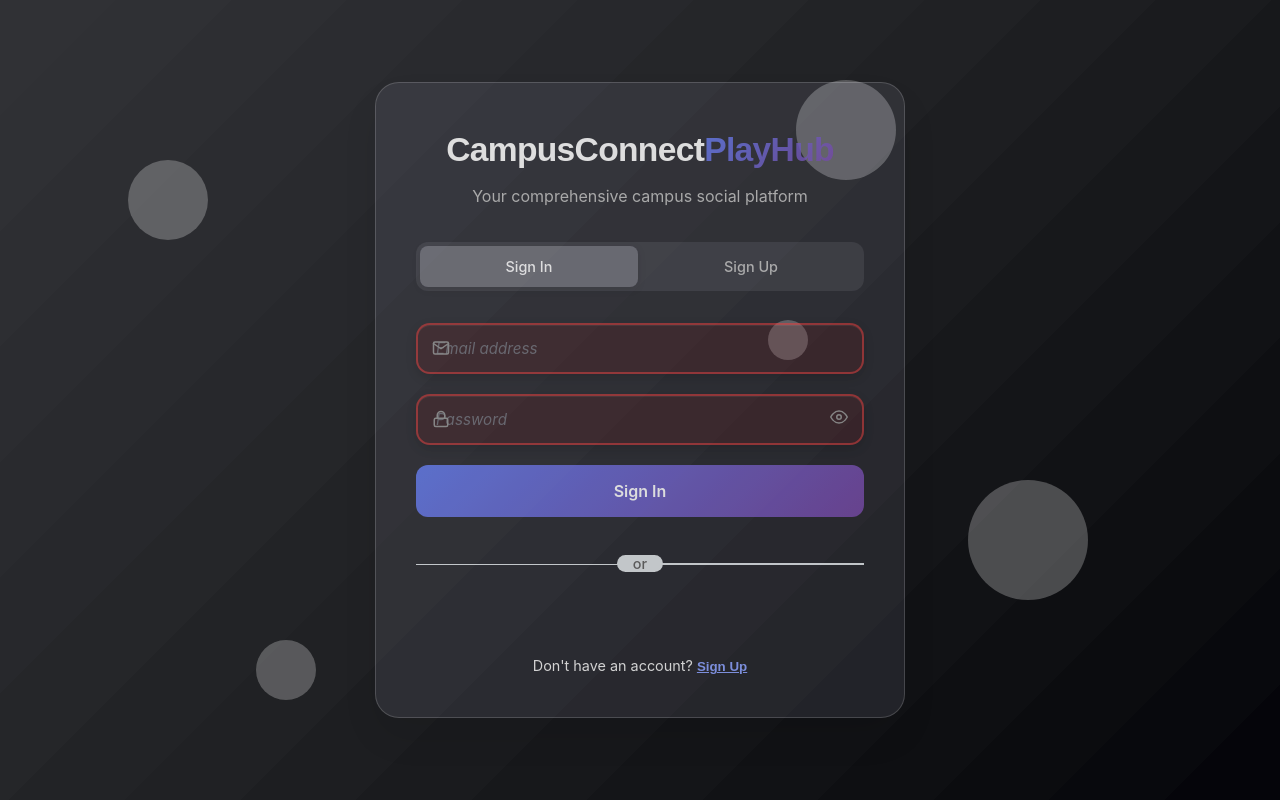
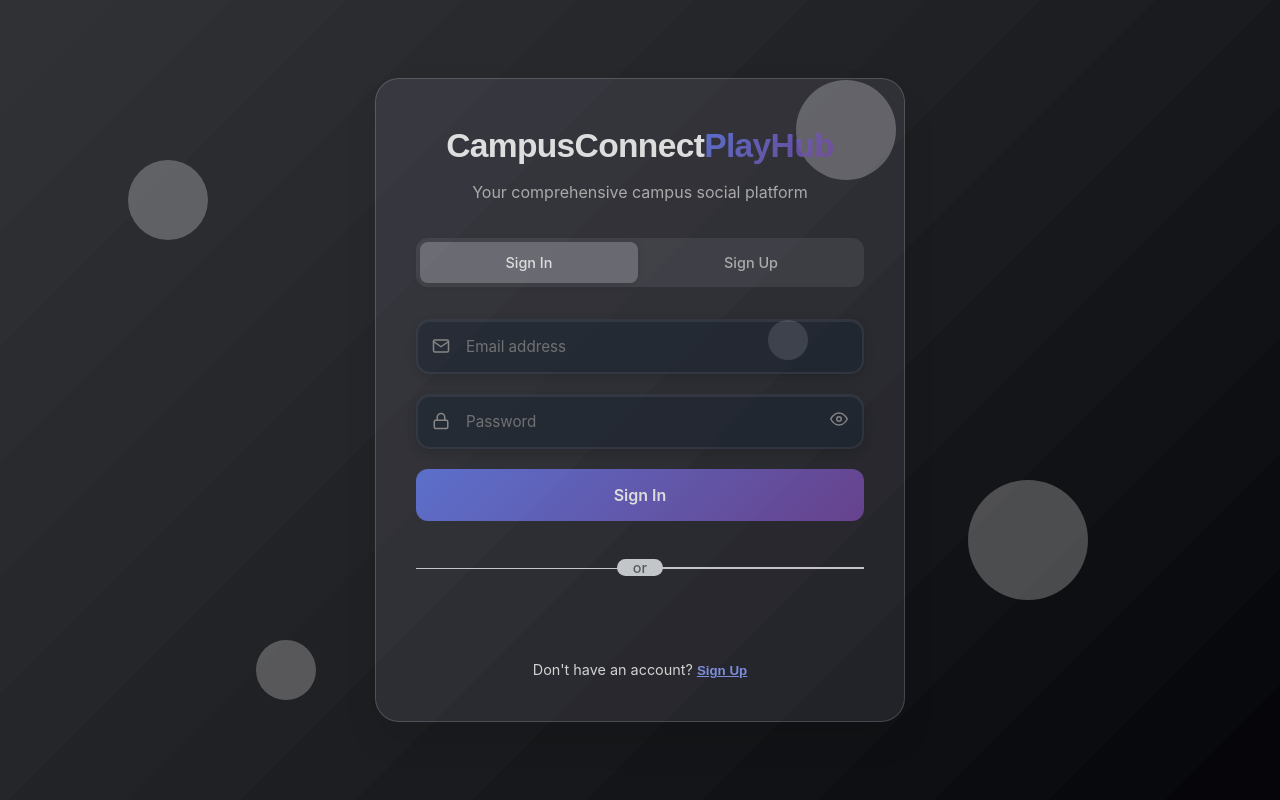
Before and after one commit to sleeping-f/CampusConnectPlayHub, a React (Create React App) app: page /auth in a window 1280 px wide. Built offline with nearby package versions, Linux system fonts and the light colour scheme; no server answers; the HTML template or start-up script is replaced by a standard one.

Commit message:
css clash between auth form and routine form solved

```diff
--- a/src/components/auth/AuthForms.css
+++ b/src/components/auth/AuthForms.css
@@ -3,7 +3,7 @@
   width: 100%;
 }
 
-.form-group {
+.form-group-signup {
   margin-bottom: 20px;
 }
 
@@ -13,7 +13,7 @@
   margin-bottom: 20px;
 }
 
-.form-row .form-group {
+.form-row .form-group-signup {
   flex: 1;
   margin-bottom: 0;
 }
@@ -324,27 +324,27 @@
 }
 
 /* Animation for form elements */
-.form-group {
+.form-group-signup {
   animation: slideInUp 0.3s ease forwards;
 }
 
-.form-group:nth-child(1) {
+.form-group-signup:nth-child(1) {
   animation-delay: 0.1s;
 }
 
-.form-group:nth-child(2) {
+.form-group-signup:nth-child(2) {
   animation-delay: 0.2s;
 }
 
-.form-group:nth-child(3) {
+.form-group-signup:nth-child(3) {
   animation-delay: 0.3s;
 }
 
-.form-group:nth-child(4) {
+.form-group-signup:nth-child(4) {
   animation-delay: 0.4s;
 }
 
-.form-group:nth-child(5) {
+.form-group-signup:nth-child(5) {
   animation-delay: 0.5s;
 }
 
--- a/src/components/auth/LoginForm.js
+++ b/src/components/auth/LoginForm.js
@@ -63,8 +63,9 @@ const LoginForm = () => {
       transition={{ duration: 0.3 }}
     >
       {/* Email Field */}
-      <div className="form-group">
-        <div className="input-wrapper">
+      <div className="form-group-signup">
+        <div className="input-wrapper"
+        >
           <FiMail className="input-icon" />
           <input
             type="email"
@@ -74,12 +75,13 @@ const LoginForm = () => {
             onChange={handleChange}
             required
             className="form-input"
+
           />
         </div>
       </div>
 
       {/* Password Field */}
-      <div className="form-group">
+      <div className="form-group-signup">
         <div className="input-wrapper">
           <FiLock className="input-icon" />
           <input
--- a/src/components/auth/RegisterForm.js
+++ b/src/components/auth/RegisterForm.js
@@ -120,7 +120,7 @@ const RegisterForm = () => {
     >
       {/* Name Fields */}
       <div className="form-row">
-        <div className="form-group">
+        <div className="form-group-signup">
           <div className="input-wrapper">
             <FiUser className="input-icon" />
             <input
@@ -134,7 +134,7 @@ const RegisterForm = () => {
             />
           </div>
         </div>
-        <div className="form-group">
+        <div className="form-group-signup">
           <div className="input-wrapper">
             <FiUser className="input-icon" />
             <input
@@ -151,7 +151,7 @@ const RegisterForm = () => {
       </div>
 
       {/* Email Field */}
-      <div className="form-group">
+      <div className="form-group-signup">
         <div className="input-wrapper">
           <FiMail className="input-icon" />
           <input
@@ -167,7 +167,7 @@ const RegisterForm = () => {
       </div>
 
       {/* Role Selection */}
-      <div className="form-group">
+      <div className="form-group-signup">
         <div className="input-wrapper">
           <FiUser className="input-icon" />
           <select
@@ -188,7 +188,7 @@ const RegisterForm = () => {
 
       {/* Student ID (if student) */}
       {formData.role === 'student' && (
-        <div className="form-group">
+        <div className="form-group-signup">
           <div className="input-wrapper">
             <FiHash className="input-icon" />
             <input
@@ -206,7 +206,7 @@ const RegisterForm = () => {
 
       {/* Department (if student) */}
       {formData.role === 'student' && (
-        <div className="form-group">
+        <div className="form-group-signup">
           <div className="input-wrapper">
             <FiBookOpen className="input-icon" />
             <select
@@ -228,7 +228,7 @@ const RegisterForm = () => {
       )}
 
       {/* Password Fields */}
-      <div className="form-group">
+      <div className="form-group-signup">
         <div className="input-wrapper">
           <FiLock className="input-icon" />
           <input
@@ -250,7 +250,7 @@ const RegisterForm = () => {
         </div>
       </div>
 
-      <div className="form-group">
+      <div className="form-group-signup">
         <div className="input-wrapper">
           <FiLock className="input-icon" />
           <input
--- a/src/components/dashboard/RoutineManager.css
+++ b/src/components/dashboard/RoutineManager.css
@@ -283,6 +283,23 @@
 .form-group input,
 .form-group select {
   padding: 14px 18px;
+  border: 2px solid rgba(255, 255, 255, 0.1);
+  border-radius: 14px;
+  font-size: 0.95rem;
+  font-family: 'Inter', sans-serif;
+  background: rgba(31, 41, 55, 0.8);
+  color: #ffffff;
+  transition: all 0.3s ease;
+  outline: none;
+  backdrop-filter: blur(10px);
+  -webkit-backdrop-filter: blur(10px);
+  box-shadow:
+    0 4px 12px rgba(0, 0, 0, 0.2),
+    inset 0 1px 0 rgba(255, 255, 255, 0.1);
+}
+
+.form-group-signup input,
+.form-group-signup select {
   border: 2px solid rgba(255, 255, 255, 0.1);
   border-radius: 14px;
   font-size: 0.95rem;
```
